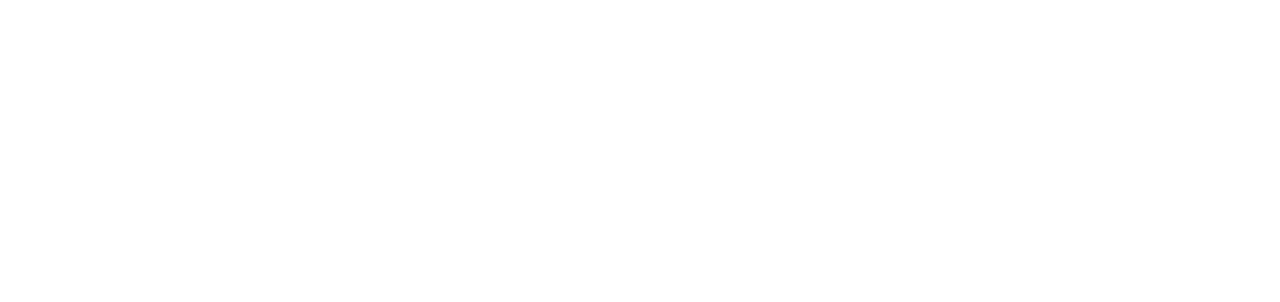
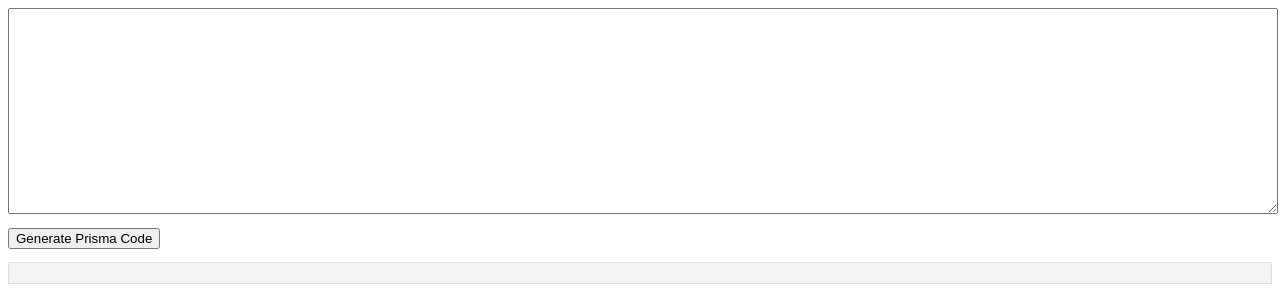
Before and after one commit to dabiddo/schemabp, a Nuxt app: page /drizzle in a window 1280 px wide. Before the commit this address had no page. Shown: the top 302 px of the page. Built offline with nearby package versions, Linux system fonts and the light colour scheme.

Commit message:
prisma and drizzle generators, for drizzle its duplicating some schemas...

```diff
--- a/composables/useSchemaBP.js
+++ b/composables/useSchemaBP.js
@@ -6,6 +6,7 @@
 
   const toLaravelCode = () => schemabp.toLaravelCode()
   const toPrismaCode = () => schemabp.toPrismaCode()
+  const toDrizzleCode = () => schemabp.toDrizzleCode()
 
-  return { toLaravelCode, toPrismaCode }
+  return { toLaravelCode, toPrismaCode, toDrizzleCode }
 }
--- /dev/null
+++ b/lib/generators/DrizzleGenerator.js
@@ -0,0 +1,95 @@
+// lib/generators/DrizzleGenerator.js
+import BaseGenerator from './BaseGenerator';
+import { toPascalCase } from '../utils';
+
+export default class DrizzleGenerator extends BaseGenerator {
+    constructor(parsedJsonLd) {
+        super(parsedJsonLd);
+    }
+
+    generateCode() {
+        let drizzleCode = '';
+
+        // Start by generating the main table
+        drizzleCode += this.generateTable(this.parsedJsonLd);
+
+        // Then handle nested structures
+        drizzleCode += this.handleNestedStructures(this.parsedJsonLd);
+
+        return drizzleCode;
+    }
+
+    generateTable(parsedJson) {
+        const tableName = this.generateTableName(parsedJson['@type'] || 'default_table');
+        const fields = this.extractFields(parsedJson);
+
+        let tableCode = `
+      import { sqliteTable, text, integer, boolean } from 'drizzle-orm/sqlite';
+
+      export const ${tableName} = sqliteTable('${tableName}', {
+    `;
+
+        // Add fields to the table schema
+        fields.forEach(field => {
+            tableCode += `        ${field.name}: ${field.type}(),\n`;
+        });
+
+        tableCode += `
+      });
+    `;
+        return tableCode;
+    }
+
+    handleNestedStructures(parsedJson) {
+        let nestedSchemas = '';
+
+        for (const key in parsedJson) {
+            const value = parsedJson[key];
+            if (Array.isArray(value)) {
+                // Handle array of objects
+                value.forEach(item => {
+                    if (typeof item === 'object') {
+                        nestedSchemas += this.generateTable(item);
+                    }
+                });
+            } else if (typeof value === 'object' && value !== null) {
+                // Handle single object
+                nestedSchemas += this.generateTable(value);
+            }
+        }
+        return nestedSchemas;
+    }
+
+    extractFields(parsedJson) {
+        return Object.entries(parsedJson).map(([key, value]) => {
+            if (key.startsWith('@')) {
+                return null; // Skip JSON-LD specific fields
+            }
+
+            return {
+                name: toPascalCase(key),
+                type: this.determineType(value)
+            };
+        }).filter(Boolean); // Remove nulls
+    }
+
+    determineType(value) {
+        if (Array.isArray(value)) {
+            return 'text'; // Arrays will be simplified to text for now
+        }
+        switch (typeof value) {
+            case 'string':
+                return 'text';
+            case 'number':
+                return 'integer';
+            case 'boolean':
+                return 'boolean';
+            default:
+                return 'text'; // Fallback type
+        }
+    }
+
+    generateTableName(type) {
+        return toPascalCase(type);
+    }
+}
--- a/lib/generators/PrismaGenerator.js
+++ b/lib/generators/PrismaGenerator.js
@@ -43,8 +43,8 @@
                     if (!models.has(modelName)) models.set(modelName, [])
                     Object.keys(node).forEach(key => {
                         if (key !== '@type') {
-                            const snakeCaseKey = toSnakeCase(key)
-                            models.get(modelName).push(`$table->string("${snakeCaseKey}");`)
+                            //const snakeCaseKey = toSnakeCase(key)
+                            models.get(modelName).push(`$table->string("${key}");`)
                             parseNode(node[key], modelName)
                         }
                     })
--- a/lib/schemaBP.js
+++ b/lib/schemaBP.js
@@ -1,6 +1,7 @@
 // lib/SchemaBP.js
 import LaravelGenerator from './generators/LaravelGenerator'
 import PrismaGenerator from './generators/PrismaGenerator'
+import DrizzleGenerator from './generators/DrizzleGenerator'
 // import DrizzleGenerator from './generators/DrizzleGenerator'  (add this when ready)
 
 export default class SchemaBP {
@@ -18,9 +19,9 @@
         return generator.generateCode()
     }
 
-    // Add future ORM code generators here
-    // toDrizzleCode() {
-    //   const generator = new DrizzleGenerator(this.parsedJsonLd)
-    //   return generator.generateCode()
-    // }
+    toDrizzleCode() {
+        const generator = new DrizzleGenerator(this.parsedJsonLd)
+        return generator.generateCode()
+    }
+
 }
--- /dev/null
+++ b/pages/drizzle.vue
@@ -0,0 +1,35 @@
+<!-- pages/index.vue -->
+<template>
+  <div>
+    <textarea v-model="jsonLdInput"></textarea>
+    <button @click="generateDrizzleCode">Generate Prisma Code</button>
+    <pre>{{ drizzleCode }}</pre>
+  </div>
+</template>
+
+<script setup>
+import { ref } from 'vue'
+import { useSchemaBP } from '~/composables/useSchemaBP'
+
+const jsonLdInput = ref('')
+const drizzleCode = ref('')
+
+const generateDrizzleCode = () => {
+  const parsedJsonLd = JSON.parse(jsonLdInput.value)
+  const { toDrizzleCode } = useSchemaBP(parsedJsonLd)
+  drizzleCode.value = toDrizzleCode()
+}
+</script>
+<style scoped>
+textarea {
+  width: 100%;
+  height: 200px;
+  margin-bottom: 10px;
+}
+
+pre {
+  background: #f4f4f4;
+  padding: 10px;
+  border: 1px solid #ddd;
+}
+</style>
--- /dev/null
+++ b/pages/prisma.vue
@@ -0,0 +1,35 @@
+<!-- pages/index.vue -->
+<template>
+  <div>
+    <textarea v-model="jsonLdInput"></textarea>
+    <button @click="generatePrismaCode">Generate Prisma Code</button>
+    <pre>{{ prismaCode }}</pre>
+  </div>
+</template>
+
+<script setup>
+import { ref } from 'vue'
+import { useSchemaBP } from '~/composables/useSchemaBP'
+
+const jsonLdInput = ref('')
+const prismaCode = ref('')
+
+const generatePrismaCode = () => {
+  const parsedJsonLd = JSON.parse(jsonLdInput.value)
+  const { toPrismaCode } = useSchemaBP(parsedJsonLd)
+  prismaCode.value = toPrismaCode()
+}
+</script>
+<style scoped>
+textarea {
+  width: 100%;
+  height: 200px;
+  margin-bottom: 10px;
+}
+
+pre {
+  background: #f4f4f4;
+  padding: 10px;
+  border: 1px solid #ddd;
+}
+</style>
```
